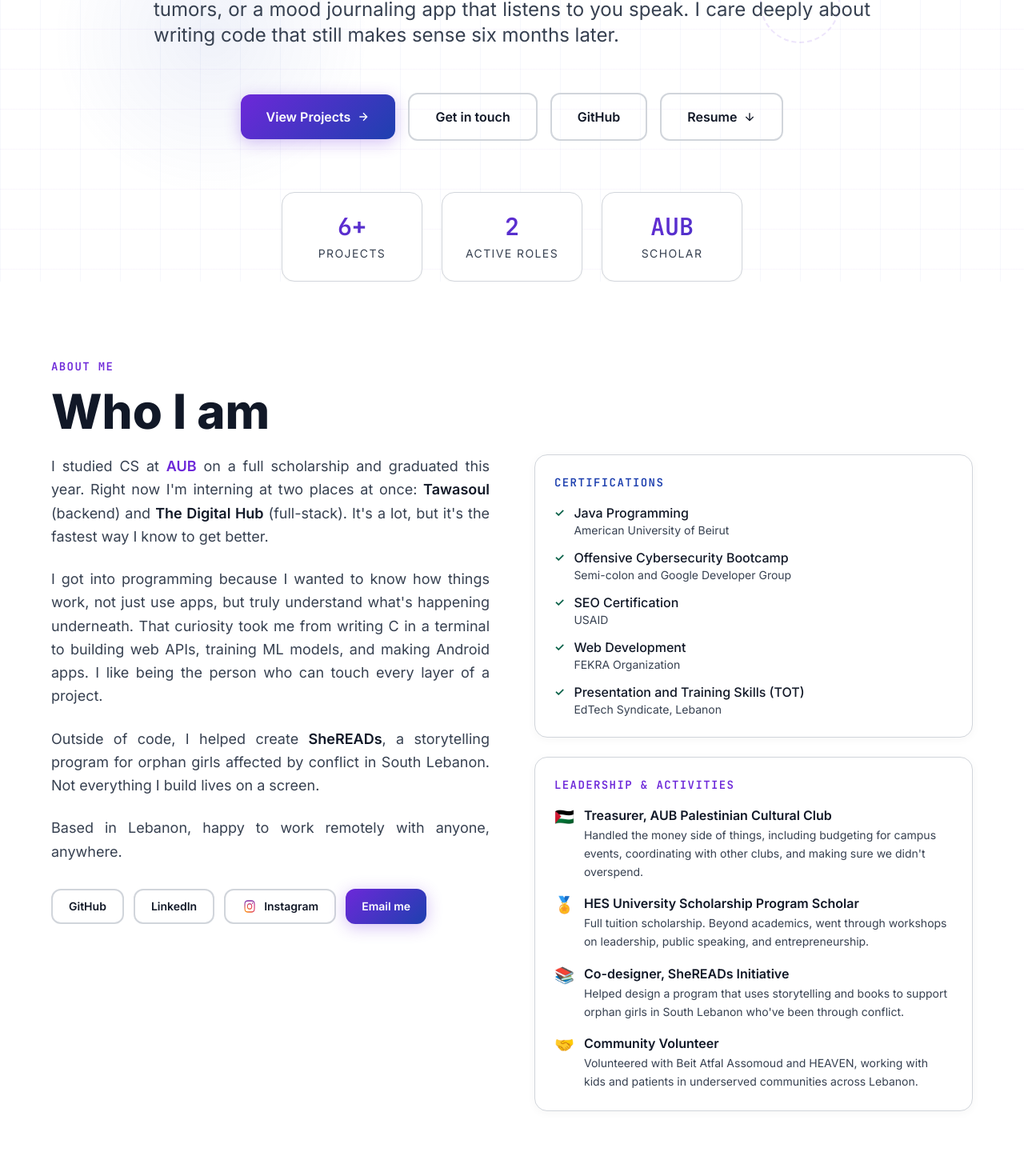
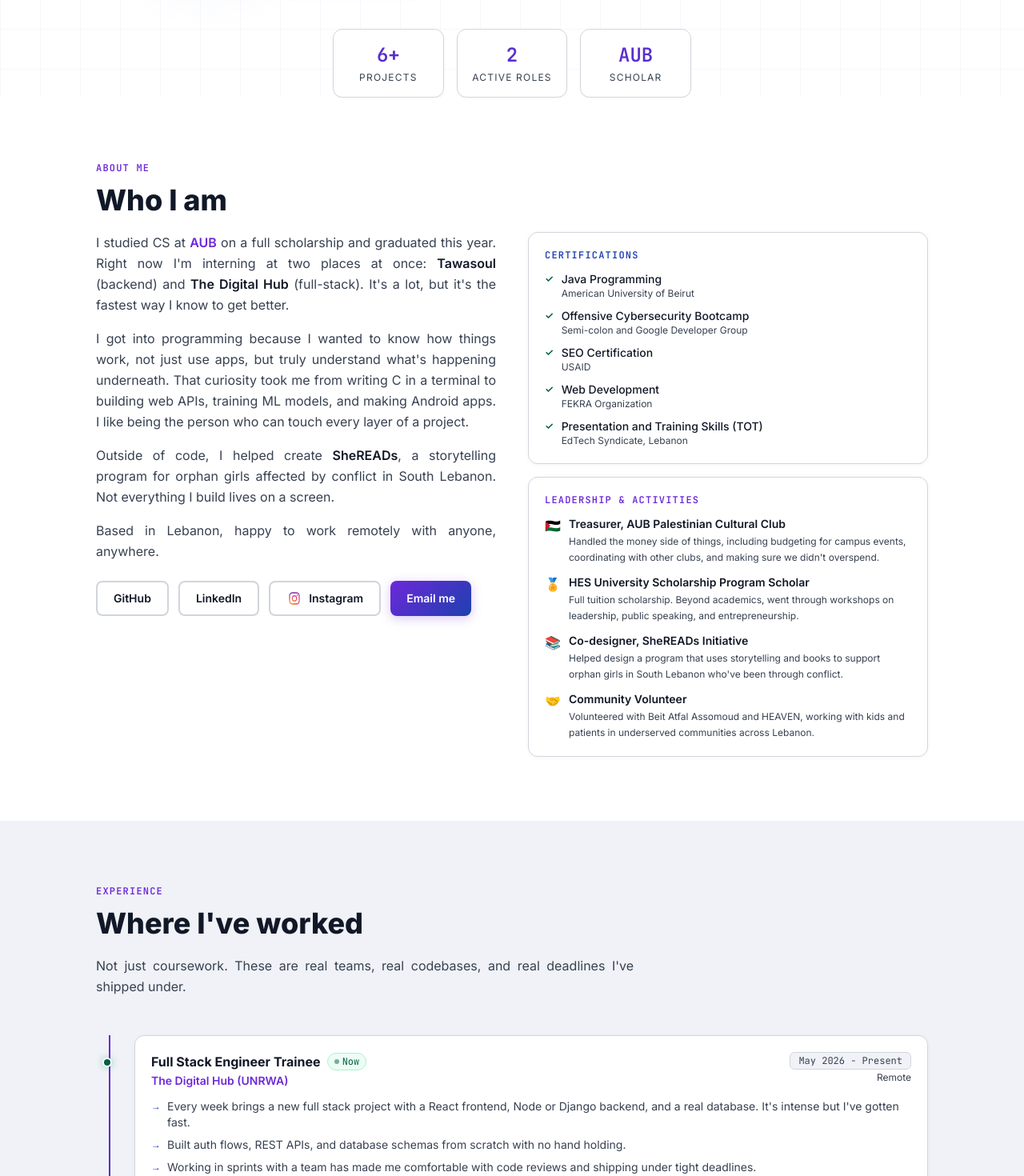
Before and after one commit to mmk119/portfolio, a React (Vite) app: page /#/ in a window 1280 px wide. Shown: the part 714-2184 px from the top of the page at 80% size. Built offline with nearby package versions, Linux system fonts and the light colour scheme.

Commit message:
Resize UI components for better proportions on laptop and mobile

```diff
--- a/src/components/Footer.jsx
+++ b/src/components/Footer.jsx
@@ -5,7 +5,7 @@
 
   return (
     <footer className="border-t border-border bg-white">
-      <div className="w-full px-6 md:px-12 lg:px-16 py-12 flex flex-col md:flex-row items-center justify-between gap-5">
+      <div className="w-full px-6 md:px-12 lg:px-16 py-8 flex flex-col md:flex-row items-center justify-between gap-4">
         <div className="font-mono text-sm text-text">
           <span className="text-accent font-semibold">{personalInfo.name}</span>
           {' '}&middot; {year}
--- a/src/components/sections/About.jsx
+++ b/src/components/sections/About.jsx
@@ -12,8 +12,8 @@
           <h2 className="section-title">Who I am</h2>
         </div>
 
-        <div className="grid md:grid-cols-2 gap-14 items-start">
-          <div className="space-y-6 text-muted text-lg leading-relaxed text-justify">
+        <div className="grid md:grid-cols-2 gap-10 items-start">
+          <div className="space-y-4 text-muted text-base leading-relaxed text-justify">
             <p>
               I studied CS at{' '}
               <span className="text-accent font-semibold">AUB</span> on a full scholarship and graduated this year.
@@ -50,31 +50,31 @@
             </div>
           </div>
 
-          <div className="space-y-6">
-            <div className="card p-6">
-              <h3 className="text-sm font-mono text-blue uppercase tracking-widest mb-4 font-semibold">Certifications</h3>
-              <div className="space-y-3">
+          <div className="space-y-4">
+            <div className="card p-5">
+              <h3 className="text-xs font-mono text-blue uppercase tracking-widest mb-3 font-semibold">Certifications</h3>
+              <div className="space-y-2.5">
                 {certifications.map((cert, i) => (
-                  <div key={i} className="flex items-start gap-3">
-                    <span className="text-green mt-0.5 text-sm font-bold">✓</span>
+                  <div key={i} className="flex items-start gap-2.5">
+                    <span className="text-green mt-0.5 text-xs font-bold">✓</span>
                     <div>
-                      <div className="text-base text-text font-medium">{cert.name}</div>
-                      <div className="text-sm text-muted">{cert.issuer}</div>
+                      <div className="text-sm text-text font-medium">{cert.name}</div>
+                      <div className="text-xs text-muted">{cert.issuer}</div>
                     </div>
                   </div>
                 ))}
               </div>
             </div>
 
-            <div className="card p-6">
-              <h3 className="text-sm font-mono text-accent uppercase tracking-widest mb-4 font-semibold">Leadership & Activities</h3>
-              <div className="space-y-4">
+            <div className="card p-5">
+              <h3 className="text-xs font-mono text-accent uppercase tracking-widest mb-3 font-semibold">Leadership & Activities</h3>
+              <div className="space-y-3">
                 {activities.map((act, i) => (
-                  <div key={i} className="flex items-start gap-3">
-                    <span className="text-xl flex-shrink-0">{act.icon}</span>
+                  <div key={i} className="flex items-start gap-2.5">
+                    <span className="text-base flex-shrink-0">{act.icon}</span>
                     <div>
-                      <div className="text-base text-text font-semibold">{act.title}</div>
-                      <div className="text-sm text-muted mt-0.5 leading-relaxed">{act.description}</div>
+                      <div className="text-sm text-text font-semibold">{act.title}</div>
+                      <div className="text-xs text-muted mt-0.5 leading-relaxed">{act.description}</div>
                     </div>
                   </div>
                 ))}
--- a/src/components/sections/Experience.jsx
+++ b/src/components/sections/Experience.jsx
@@ -18,51 +18,51 @@
         <div className="relative">
           <div className="absolute left-4 top-0 bottom-0 w-0.5 hidden md:block" style={{ background: 'linear-gradient(to bottom, #6d28d9, #1e40af, transparent)' }} />
 
-          <div className="space-y-8">
+          <div className="space-y-6">
             {experiences.map((exp) => (
-              <div key={exp.id} className="relative md:pl-14">
-                <div className="absolute left-0 top-6 hidden md:flex items-center justify-center w-8 h-8">
+              <div key={exp.id} className="relative md:pl-12">
+                <div className="absolute left-0 top-5 hidden md:flex items-center justify-center w-7 h-7">
                   <div
-                    className={`w-3.5 h-3.5 rounded-full border-2 border-white ${
+                    className={`w-3 h-3 rounded-full border-2 border-white ${
                       exp.current ? 'bg-green' : 'bg-border'
                     }`}
                     style={exp.current ? { boxShadow: '0 0 8px rgba(5,150,105,0.4)' } : {}}
                   />
                 </div>
 
-                <div className="card-3d p-7">
-                  <div className="flex flex-col sm:flex-row sm:items-start sm:justify-between gap-2 mb-5">
+                <div className="card-3d p-5">
+                  <div className="flex flex-col sm:flex-row sm:items-start sm:justify-between gap-1.5 mb-3">
                     <div>
                       <div className="flex items-center gap-2 flex-wrap">
-                        <h3 className="text-xl font-bold text-text">{exp.role}</h3>
+                        <h3 className="text-base font-bold text-text">{exp.role}</h3>
                         {exp.current && (
-                          <span className="inline-flex items-center gap-1.5 text-xs font-mono text-green bg-emerald-50 border border-emerald-200 px-2.5 py-1 rounded-full">
+                          <span className="inline-flex items-center gap-1 text-xs font-mono text-green bg-emerald-50 border border-emerald-200 px-2 py-0.5 rounded-full">
                             <span className="w-1.5 h-1.5 rounded-full bg-green animate-pulse" />
                             Now
                           </span>
                         )}
                       </div>
-                      <div className="text-lg text-accent font-semibold mt-1">{exp.company}</div>
+                      <div className="text-sm text-accent font-semibold mt-0.5">{exp.company}</div>
                     </div>
-                    <div className="flex flex-col items-start sm:items-end gap-1 flex-shrink-0">
-                      <span className="font-mono text-sm text-muted bg-surface2 border border-border px-3 py-1 rounded-lg">
+                    <div className="flex flex-col items-start sm:items-end gap-0.5 flex-shrink-0">
+                      <span className="font-mono text-xs text-muted bg-surface2 border border-border px-2.5 py-0.5 rounded-md">
                         {exp.period}
                       </span>
-                      <span className="text-sm text-muted">{exp.location}</span>
+                      <span className="text-xs text-muted">{exp.location}</span>
                     </div>
                   </div>
 
-                  <ul className="space-y-3 mb-4">
+                  <ul className="space-y-2 mb-3">
                     {exp.bullets.map((bullet, j) => (
-                      <li key={j} className="text-base text-muted flex items-start gap-2">
-                        <span className="text-blue mt-1 flex-shrink-0 text-sm font-bold">→</span>
+                      <li key={j} className="text-sm text-muted flex items-start gap-2">
+                        <span className="text-blue mt-0.5 flex-shrink-0 text-xs font-bold">→</span>
                         <span>{bullet}</span>
                       </li>
                     ))}
                   </ul>
 
                   {exp.stack.length > 0 && (
-                    <div className="flex flex-wrap gap-2 pt-4 border-t border-border">
+                    <div className="flex flex-wrap gap-1.5 pt-3 border-t border-border">
                       {exp.stack.map(tech => (
                         <span key={tech} className="tag-accent">{tech}</span>
                       ))}
--- a/src/components/sections/Hero.jsx
+++ b/src/components/sections/Hero.jsx
@@ -84,43 +84,43 @@
         <div className="absolute w-3 h-3 rounded-full bg-green/15 bottom-[35%] left-[35%] animate-float-reverse" />
       </div>
 
-      <div className="relative z-10 w-full max-w-5xl mx-auto px-6 md:px-12 lg:px-16 text-center">
+      <div className="relative z-10 w-full max-w-4xl mx-auto px-5 md:px-10 text-center">
         {/* Photo */}
-        <div className="mb-10">
+        <div className="mb-6">
           <img
             src={import.meta.env.BASE_URL + "myphoto.jpeg"}
             alt="Mohammad Kassem"
-            className="w-36 h-36 sm:w-44 sm:h-44 rounded-full object-cover mx-auto border-4 border-white shadow-lg ring-2 ring-accent/20"
+            className="w-28 h-28 sm:w-36 sm:h-36 rounded-full object-cover mx-auto border-3 border-white shadow-lg ring-2 ring-accent/20"
           />
         </div>
 
         {/* Status badge */}
-        <div className="inline-flex items-center gap-2.5 bg-white border border-border rounded-full px-5 py-2.5 mb-8 text-base font-mono text-muted shadow-sm">
+        <div className="inline-flex items-center gap-2 bg-white border border-border rounded-full px-4 py-2 mb-6 text-sm font-mono text-muted shadow-sm">
           <span className="glow-dot" />
           {personalInfo.availableForWork ? 'Open to opportunities' : 'Currently working'}
         </div>
 
         {/* Name */}
-        <h1 className="text-5xl sm:text-6xl md:text-7xl lg:text-8xl font-extrabold leading-none tracking-tight mb-8">
+        <h1 className="text-4xl sm:text-5xl md:text-6xl font-extrabold leading-none tracking-tight mb-6">
           <span className="text-text">Hi, I'm </span>
           <span className="text-gradient">Mohammad</span>
         </h1>
 
         {/* Typewriter */}
-        <div className="h-14 flex items-center justify-center mb-10">
-          <span className="font-mono text-2xl sm:text-3xl md:text-4xl text-blue">
+        <div className="h-10 flex items-center justify-center mb-6">
+          <span className="font-mono text-xl sm:text-2xl md:text-3xl text-blue">
             {displayed}
             <span className="animate-pulse text-accent">|</span>
           </span>
         </div>
 
         {/* Summary */}
-        <p className="text-muted text-lg sm:text-xl md:text-2xl max-w-4xl mx-auto leading-relaxed mb-14 text-justify">
+        <p className="text-muted text-base sm:text-lg max-w-2xl mx-auto leading-relaxed mb-10 text-justify">
           {personalInfo.summary}
         </p>
 
         {/* CTAs */}
-        <div className="flex flex-wrap items-center justify-center gap-4 mb-16">
+        <div className="flex flex-wrap items-center justify-center gap-3 mb-12">
           <a href="#projects" className="btn-primary">
             View Projects
             <svg width="16" height="16" viewBox="0 0 24 24" fill="none" stroke="currentColor" strokeWidth="2">
@@ -140,15 +140,15 @@
         </div>
 
         {/* Stats */}
-        <div className="grid grid-cols-3 gap-4 sm:gap-6 max-w-xl mx-auto">
+        <div className="grid grid-cols-3 gap-3 sm:gap-4 max-w-md mx-auto">
           {[
             { num: '6+', label: 'Projects' },
             { num: '2', label: 'Active Roles' },
             { num: 'AUB', label: 'Scholar' },
           ].map(stat => (
-            <div key={stat.label} className="text-center bg-white border border-border rounded-2xl p-4 sm:p-6 shadow-sm">
-              <div className="font-mono text-2xl sm:text-3xl font-bold text-gradient">{stat.num}</div>
-              <div className="text-xs sm:text-sm text-muted uppercase tracking-widest mt-1.5">{stat.label}</div>
+            <div key={stat.label} className="text-center bg-white border border-border rounded-xl p-3 sm:p-4 shadow-sm">
+              <div className="font-mono text-xl sm:text-2xl font-bold text-gradient">{stat.num}</div>
+              <div className="text-xs text-muted uppercase tracking-widest mt-1">{stat.label}</div>
             </div>
           ))}
         </div>
--- a/src/components/sections/Projects.jsx
+++ b/src/components/sections/Projects.jsx
@@ -22,7 +22,7 @@
           </p>
         </div>
 
-        <div className="grid sm:grid-cols-2 lg:grid-cols-3 gap-6 lg:gap-8 mb-8">
+        <div className="grid sm:grid-cols-2 lg:grid-cols-3 gap-4 lg:gap-5 mb-6">
           {visible.map(project => (
             <ProjectCard key={project.id} project={project} />
           ))}
--- a/src/styles/index.css
+++ b/src/styles/index.css
@@ -49,75 +49,75 @@
 
 @layer components {
   .section-container {
-    @apply w-full px-6 md:px-12 lg:px-16 py-24;
+    @apply w-full max-w-6xl mx-auto px-5 md:px-10 lg:px-14 py-16 md:py-20;
   }
 
   .section-label {
-    @apply font-mono text-sm tracking-widest uppercase mb-4 font-semibold text-accent;
+    @apply font-mono text-xs tracking-widest uppercase mb-3 font-semibold text-accent;
   }
 
   .section-title {
-    @apply text-4xl md:text-5xl lg:text-6xl font-extrabold text-text mb-6 leading-tight;
+    @apply text-3xl md:text-4xl font-extrabold text-text mb-5 leading-tight;
   }
 
   .section-desc {
-    @apply text-muted text-lg md:text-xl max-w-3xl mb-16 leading-relaxed text-justify;
+    @apply text-muted text-base max-w-2xl mb-12 leading-relaxed text-justify;
   }
 
   .card {
-    @apply bg-white border border-border rounded-2xl transition-all duration-300;
-    box-shadow: 0 2px 12px rgba(0, 0, 0, 0.04);
+    @apply bg-white border border-border rounded-xl transition-all duration-300;
+    box-shadow: 0 1px 6px rgba(0, 0, 0, 0.04);
   }
 
   .card:hover {
-    @apply -translate-y-1;
+    @apply -translate-y-0.5;
     border-color: #a78bfa;
-    box-shadow: 0 12px 40px rgba(109, 40, 217, 0.12), 0 4px 16px rgba(30, 64, 175, 0.06);
+    box-shadow: 0 8px 24px rgba(109, 40, 217, 0.1), 0 2px 8px rgba(30, 64, 175, 0.05);
   }
 
   .card-3d {
-    @apply bg-white border border-border rounded-2xl transition-all duration-300;
-    box-shadow: 0 2px 12px rgba(0, 0, 0, 0.04);
+    @apply bg-white border border-border rounded-xl transition-all duration-300;
+    box-shadow: 0 1px 6px rgba(0, 0, 0, 0.04);
     transform-style: preserve-3d;
     transform: perspective(1000px) rotateX(0deg) rotateY(0deg);
   }
 
   .card-3d:hover {
     border-color: #a78bfa;
-    transform: perspective(1000px) rotateX(2deg) rotateY(-2deg) translateY(-6px);
-    box-shadow: 0 20px 40px rgba(109, 40, 217, 0.12), 0 8px 20px rgba(30, 64, 175, 0.06);
+    transform: perspective(1000px) rotateX(1deg) rotateY(-1deg) translateY(-3px);
+    box-shadow: 0 12px 28px rgba(109, 40, 217, 0.1), 0 4px 12px rgba(30, 64, 175, 0.05);
   }
 
   .btn-primary {
-    @apply inline-flex items-center gap-2 text-white font-semibold px-8 py-4 rounded-xl transition-all duration-300 text-base;
+    @apply inline-flex items-center gap-2 text-white font-semibold px-6 py-3 rounded-lg transition-all duration-300 text-sm;
     background: linear-gradient(135deg, #6d28d9, #1e40af);
-    box-shadow: 0 4px 20px rgba(109, 40, 217, 0.3);
+    box-shadow: 0 3px 14px rgba(109, 40, 217, 0.25);
   }
 
   .btn-primary:hover {
-    transform: translateY(-2px);
-    box-shadow: 0 8px 30px rgba(109, 40, 217, 0.4);
+    transform: translateY(-1px);
+    box-shadow: 0 6px 22px rgba(109, 40, 217, 0.35);
   }
 
   .btn-outline {
-    @apply inline-flex items-center gap-2 border-2 border-border hover:border-accent text-text hover:text-accent font-semibold px-8 py-4 rounded-xl transition-all duration-300 text-base;
+    @apply inline-flex items-center gap-2 border-2 border-border hover:border-accent text-text hover:text-accent font-semibold px-6 py-3 rounded-lg transition-all duration-300 text-sm;
   }
 
   .btn-outline:hover {
-    transform: translateY(-2px);
-    box-shadow: 0 4px 16px rgba(109, 40, 217, 0.12);
+    transform: translateY(-1px);
+    box-shadow: 0 3px 12px rgba(109, 40, 217, 0.1);
   }
 
   .tag {
-    @apply font-mono text-sm px-4 py-2 rounded-lg bg-surface2 border border-border text-muted;
+    @apply font-mono text-xs px-3 py-1.5 rounded-md bg-surface2 border border-border text-muted;
   }
 
   .tag-accent {
-    @apply font-mono text-sm px-4 py-2 rounded-lg font-medium text-accent bg-violet-50 border border-violet-200;
+    @apply font-mono text-xs px-3 py-1.5 rounded-md font-medium text-accent bg-violet-50 border border-violet-200;
   }
 
   .tag-green {
-    @apply font-mono text-sm px-4 py-2 rounded-lg font-medium text-green bg-emerald-50 border border-emerald-200;
+    @apply font-mono text-xs px-3 py-1.5 rounded-md font-medium text-green bg-emerald-50 border border-emerald-200;
   }
 
   .glow-dot {
```
Also changed, not shown: src/components/ProjectCard.jsx (+8 -8 lines), src/components/sections/Contact.jsx (+18 -18 lines), src/components/sections/HireMe.jsx (+8 -8 lines), src/components/sections/Skills.jsx (+8 -8 lines), src/components/sections/Technologies.jsx (+5 -5 lines).
